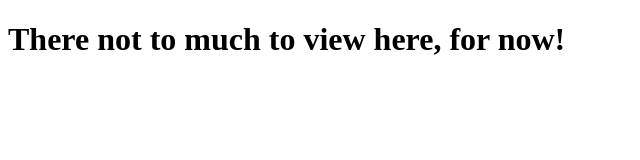
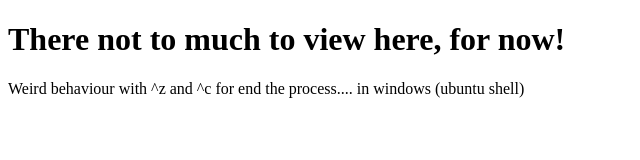
Before and after one commit to juxtaposition/golang-gin, a plain HTML site: page views/index.html in a window 1280 px wide. Shown: the whole page, without its empty margins (0-640 px from the left). Drawn offline with Linux system fonts and the light colour scheme.

Commit message:
Updating index.html with a note

```diff
--- a/views/index.html
+++ b/views/index.html
@@ -6,5 +6,6 @@
 
 <body>
   <h1>There not to much to view here, for now!</h1>
+  <p> Weird behaviour with ^z and ^c for end the process.... in windows (ubuntu shell)</p>
 </body>
 </html>
```
